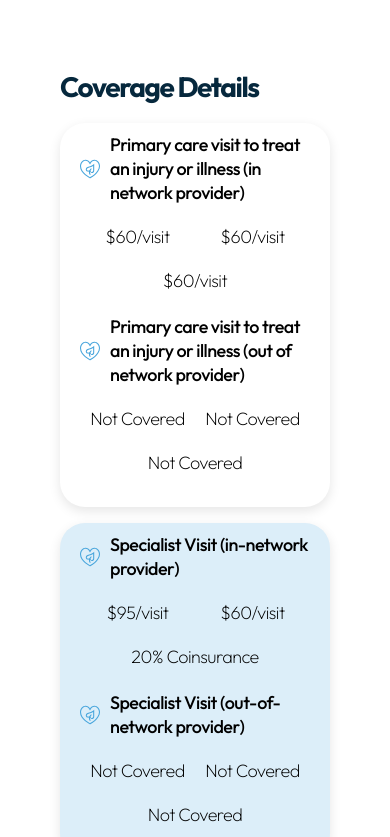
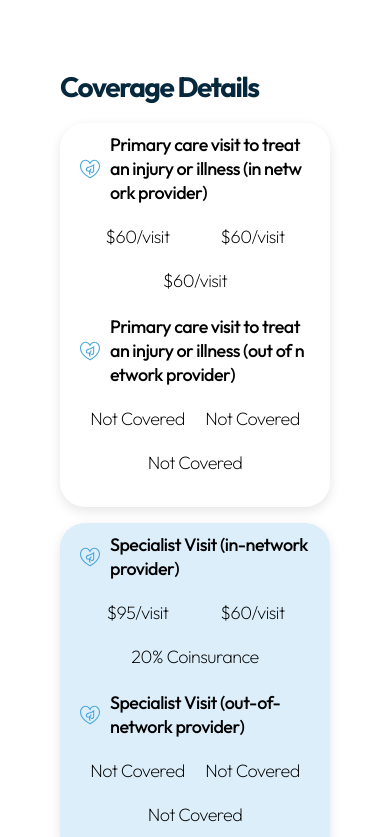
Before and after one commit to Adil-Mustafa/Insurance, a React (Vite) app: page / in a window 390 px wide. Shown: the part 1880-2717 px from the top of the page. Built offline with nearby package versions, Linux system fonts and the light colour scheme.

Commit message:
tooltip updates

```diff
--- a/src/App.jsx
+++ b/src/App.jsx
@@ -1,6 +1,5 @@
 import {Route, Routes} from "react-router-dom";
 import Home from './pages/Home';
-import React from "react";
 import Insurance from "./pages/Insurance";
 
 function App() {
--- a/src/components/InsuranceBreakdown/MainTable.jsx
+++ b/src/components/InsuranceBreakdown/MainTable.jsx
@@ -1,7 +1,8 @@
-import React from "react";
+/* eslint-disable react/jsx-key */
+/* eslint-disable react/prop-types */
 import leaf from "../../assets/leaf.svg";
 import "../../styles/MainTable.css";
-import Tooltips from "./Tooltips";
+import Tooltip from "@mui/material/Tooltip";
 
 const MainTable = ({ data }) => {
   return (
@@ -9,21 +10,27 @@ const MainTable = ({ data }) => {
       <h1 className="mt-coverage-heading">Coverage Details</h1>
       {data.map((item, index) => (
         <div
-          className={`mt-card-container ${index % 2 === 0 ? "mt-card-even" : "mt-card-odd"
+          className={`mt-card-container ${
+            index % 2 === 0 ? "mt-card-even" : "mt-card-odd"
           }`}
           key={index}
         >
           <h2 className="mt-card-heading">
             <img src={leaf} alt="Icon" className="mt-heading-icon" />
             {item.firstHeading.includes("in network provider") ? (
-              <Tooltips
-                content="Healthcare providers with agreements
+              <Tooltip
+                title="Healthcare providers with agreements
                            with your insurance company,
                            often resulting in
                            lower out-of-pocket costs."
+                classes={{ tooltip: "white-tooltip" }}
+                arrow
+                interactive
+                placement="top"
+                enterTouchDelay={0}
               >
-                {item.firstHeading}
-              </Tooltips>
+                <span className="no-outline">{item.firstHeading}</span>
+              </Tooltip>
             ) : (
               item.firstHeading
             )}
@@ -32,13 +39,18 @@ const MainTable = ({ data }) => {
             {item.paragraphs.slice(0, 3).map((para) =>
               para.includes("Coinsurance") ? (
                 <p className="mt-card-paragraph">
-                  <Tooltips
-                    content="The percentage of medical costs
+                  <Tooltip
+                    title="The percentage of medical costs
                                you share with your insurance
                                after meeting your deductible."
+                    classes={{ tooltip: "white-tooltip" }}
+                    arrow
+                    interactive
+                    placement="top"
+                    enterTouchDelay={0}
                   >
-                    {para}
-                  </Tooltips>
+                    <span className="no-outline">{para}</span>
+                  </Tooltip>
                 </p>
               ) : (
                 <p className="mt-card-paragraph">{para}</p>
@@ -48,14 +60,19 @@ after meeting your deductible."
           <h2 className="mt-card-heading">
             <img src={leaf} alt="Icon" className="mt-heading-icon" />
             {item.secondHeading.includes("out of network provider") ? (
-              <Tooltips
-                content="Healthcare providers without agreements
+              <Tooltip
+                title="Healthcare providers without agreements
                            with your insurance, potentially
                            leading to
                            higher out-of-pocket costs."
+                classes={{ tooltip: "white-tooltip" }}
+                arrow
+                interactive
+                placement="top"
+                enterTouchDelay={0}
               >
-                {item.secondHeading}
-              </Tooltips>
+                <span className="no-outline">{item.secondHeading}</span>
+              </Tooltip>
             ) : (
               item.secondHeading
             )}
@@ -64,13 +81,18 @@ after meeting your deductible."
             {item.paragraphs.slice(3, 6).map((para) =>
               para.includes("Coinsurance") ? (
                 <p className="mt-card-paragraph">
-                  <Tooltips
-                    content="The percentage of medical costs
+                  <Tooltip
+                    title="The percentage of medical costs
                                you share with your insurance
                                after meeting your deductible."
+                    classes={{ tooltip: "white-tooltip" }}
+                    arrow
+                    interactive
+                    placement="top"
+                    enterTouchDelay={0}
                   >
-                    {para}
-                  </Tooltips>
+                    <span className="no-outline">{para}</span>
+                  </Tooltip>
                 </p>
               ) : (
                 <p className="mt-card-paragraph">{para}</p>
--- a/src/components/InsuranceBreakdown/MessageBox.jsx
+++ /dev/null
@@ -1,8 +0,0 @@
-import "../../styles/Messagebox.css";
-const MessageBox = ({ title, content }) => (
-  <div className="message-box">
-    <div className="message-box-content">{content}</div>
-  </div>
-);
-
-export default MessageBox;
--- a/src/components/InsuranceBreakdown/Tooltips.jsx
+++ /dev/null
@@ -1,17 +0,0 @@
-import React, { useState } from "react";
-import "../../styles/Tooltip.css";
-const Tooltips = ({ children, content }) => {
-  const [show, setShow] = useState(false);
-
-  return (
-    <span
-      className="tooltip-container"
-      onMouseEnter={() => setShow(true)}
-      onMouseLeave={() => setShow(false)}
-    >
-      {children}
-      {show && <div className="tooltip-content">{content}</div>}
-    </span>
-  );
-};
-export default Tooltips;
--- a/src/data/data.js
+++ b/src/data/data.js
@@ -29,7 +29,7 @@ const sampleData = [
     firstHeading:
       "Preventive care/screening/immunization (in-network provider)",
     secondHeading:
-      "Preventive care/screening/immunization(out of network provider)",
+      "Preventive care/screening/immunization(out-of-network provider)",
     paragraphs: [
       "$60/visit",
       "$60/visit",
@@ -54,7 +54,7 @@ const sampleData = [
   },
   {
     firstHeading: "Imaging (CT/PET scans, MRIs) (in-network provider)",
-    secondHeading: "Imaging (CT/PET scans, MRIs) (out of network provider)",
+    secondHeading: "Imaging (CT/PET scans, MRIs) (out-of-network provider)",
     paragraphs: [
       "$60/visit",
       "$60/visit",
@@ -78,7 +78,7 @@ const sampleData = [
   },
   {
     firstHeading: "Preferred brand drugs - Tier 2 (in-network provider)",
-    secondHeading: "Preferred brand drugs - Tier 2 (out of network provider)",
+    secondHeading: "Preferred brand drugs - Tier 2 (out-of-network provider)",
     paragraphs: [
       "$60/visit",
       "$60/visit",
@@ -103,7 +103,7 @@ const sampleData = [
   },
   {
     firstHeading: "Specialty drugs  - Tier 4 (in-network provider)",
-    secondHeading: "Specialty drugs  - Tier 4  (out of network provider)",
+    secondHeading: "Specialty drugs  - Tier 4  (out-of-network provider)",
     paragraphs: [
       "$60/visit",
       "$60/visit",
@@ -129,7 +129,7 @@ const sampleData = [
     firstHeading:
       "Facility fee (e.g., ambulatory surgery center) (in-network provider)",
     secondHeading:
-      "Facility fee (e.g., ambulatory surgery center)  (out of network provider)",
+      "Facility fee (e.g., ambulatory surgery center)  (out-of-network provider)",
     paragraphs: [
       "$60/visit",
       "$60/visit",
@@ -153,7 +153,7 @@ const sampleData = [
   },
   {
     firstHeading: "Emergency room care  (in-network provider)",
-    secondHeading: "Emergency room care  (out of network provider)",
+    secondHeading: "Emergency room care  (out-of-network provider)",
     paragraphs: [
       "$60/visit",
       "$60/visit",
@@ -166,7 +166,7 @@ const sampleData = [
   {
     firstHeading: "Emergency medical transportation (in-network provider)",
     secondHeading:
-      "Emergency medical transportation  (out of network provider)",
+      "Emergency medical transportation  (out-of-network provider)",
     paragraphs: [
       "$95/visit",
       "$60/visit",
@@ -191,7 +191,7 @@ const sampleData = [
   {
     firstHeading: "Facility fee (e.g., hospital room)  (in-network provider)",
     secondHeading:
-      "Facility fee (e.g., hospital room)  (out of network provider)",
+      "Facility fee (e.g., hospital room)  (out-of-network provider)",
     paragraphs: [
       "$95/visit",
       "$60/visit",
@@ -215,7 +215,7 @@ const sampleData = [
   },
   {
     firstHeading: "Outpatient services (in-network provider)",
-    secondHeading: "Outpatient services (out of network provider)",
+    secondHeading: "Outpatient services (out-of-network provider)",
     paragraphs: [
       "$95/visit",
       "$60/visit",
@@ -239,7 +239,7 @@ const sampleData = [
   },
   {
     firstHeading: "Office visits  (in-network provider)",
-    secondHeading: "Office visits (out of network provider)",
+    secondHeading: "Office visits (out-of-network provider)",
     paragraphs: [
       "$95/visit",
       "$60/visit",
@@ -266,7 +266,7 @@ const sampleData = [
   {
     firstHeading: "Childbirth/delivery facility services (in-network provider)",
     secondHeading:
-      "Childbirth/delivery facility services (out of network provider)",
+      "Childbirth/delivery facility services (out-of-network provider)",
     paragraphs: [
       "$95/visit",
       "$60/visit",
@@ -290,7 +290,7 @@ const sampleData = [
   },
   {
     firstHeading: "Rehabilitation services (in-network provider)",
-    secondHeading: "Rehabilitation services (out of network provider)",
+    secondHeading: "Rehabilitation services (out-of-network provider)",
     paragraphs: [
       "$95/visit",
       "$60/visit",
@@ -314,7 +314,7 @@ const sampleData = [
   },
   {
     firstHeading: "Skilled nursing care (in-network provider)",
-    secondHeading: "Skilled nursing care (out of network provider)",
+    secondHeading: "Skilled nursing care (out-of-network provider)",
     paragraphs: [
       "$95/visit",
       "$60/visit",
@@ -338,7 +338,7 @@ const sampleData = [
   },
   {
     firstHeading: "Hospice services (in-network provider)",
-    secondHeading: "Hospice services (out of network provider)",
+    secondHeading: "Hospice services (out-of-network provider)",
     paragraphs: [
       "$95/visit",
       "$60/visit",
--- a/src/styles/MainTable.css
+++ b/src/styles/MainTable.css
@@ -9,8 +9,6 @@ body {
   flex-direction: column;
   gap: 16px;
   padding: 30px;
-  /* width: 100%; */
-  /* max-width: 1600px; */
   margin: 0 45px;
 }
 
@@ -45,6 +43,7 @@ body {
 
 .mt-card-even {
   background-color: #fff;
+  word-break: break-all;
 }
 
 .mt-card-heading {
@@ -79,6 +78,39 @@ body {
   min-width: 230px;
 
 }
+
+.no-outline:focus {
+  outline: none;
+  text-decoration: none;
+}
+
+.dotted-underline {
+  border-bottom: 1px dotted black;
+  cursor: help;
+  text-decoration: none;
+}
+
+.hover-dotted:hover {
+  border-bottom: 1px dotted black;
+  cursor: help;
+  text-decoration: none;
+}
+span.hover-dotted {
+  display: inline;
+  border: none;
+}
+
+.white-tooltip {
+  background-color: white !important;
+  color: black !important;
+  border: 1px solid #e0e0e0 !important;
+  box-shadow: 0px 2px 10px rgba(0, 0, 0, 0.1) !important;
+}
+
+.white-tooltip .MuiTooltip-arrow {
+  color: white !important;
+}
+
 
 @media (max-width: 990px) {
   .mt-coverage-heading {
--- a/src/styles/Tooltip.css
+++ /dev/null
@@ -1,53 +0,0 @@
-@import url('https://fonts.googleapis.com/css2?family=Outfit:wght@100;200;300;400;500;600;700;800&family=Plus+Jakarta+Sans:wght@200&display=swap');
-
-.tooltip-container {
-  position: relative;
-  cursor: pointer;
-  display: inline;
-}
-
-.tooltip-content {
-  position: absolute;
-  bottom: 100%;
-  left:50%;
-  transform: translateX(-50%);
-  background-color: white;
-  color: black;
-  border-radius: 4px;
-  box-shadow: 0px 4px 12px rgba(0, 0, 0, 0.1);
-  z-index: 10;
-  white-space: nowrap;
-  max-width: 300px;
-  font-family: 'Outfit', sans-serif;
-  font-size: 14px;
-  font-weight: 700;
-  line-height: 24px;
-  letter-spacing: 0px;
-  text-align:start;
-  white-space:pre-line;
-  padding: 8px 12px;
-}
-
-.tooltip-container:hover .tooltip-content {
-  visibility: visible;
-  opacity: 1;
-}
-
-.tooltip-content::before {
-  content: "";
-  position: absolute;
-  top: 100%;
-  left: 50%;
-  transform: translateX(-50%);
-  width: 0;
-  height: 0;
-  border-left: 8px solid transparent;
-  border-right: 8px solid transparent;
-  border-top: 8px solid white;
-}
-
-@media screen and (max-width: 768px) {
-  .tooltip-content {
-    font-size: 14px;
-  }
-}
```
Also changed, not shown: src/components/InsuranceBreakdown/MainHead.jsx (+4 -21 lines), src/styles/MainHead.css (+10 -0 lines), src/styles/Messagebox.css (deleted, +0 -20 lines). Lines whose indentation alone changed are shown as unchanged.
